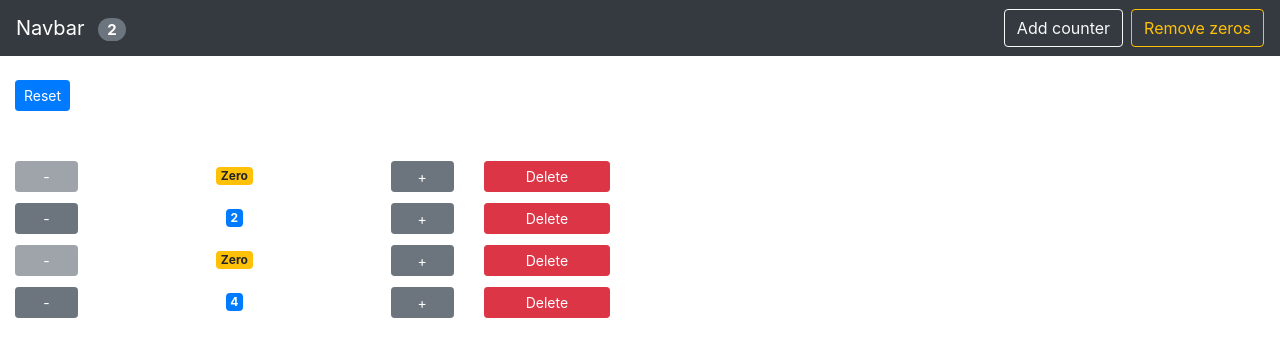
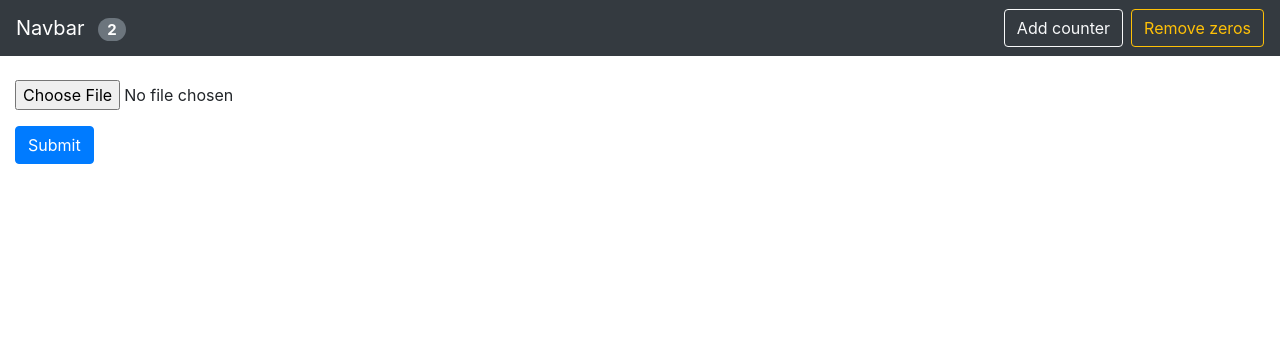
Before and after one commit to abdennour001/learn-react, a React (Create React App) app: page / in a window 1280 px wide. Shown: the top 356 px of the page. Built offline with nearby package versions, Linux system fonts and the light colour scheme.

Commit message:
test corona watch api

```diff
--- a/src/App.js
+++ b/src/App.js
@@ -2,6 +2,7 @@ import React, { Component } from "react";
 import "./App.css";
 import Counters from "./components/counters";
 import NavBar from "./components/navbar";
+import ArticleForm from "./components/article";
 
 class App extends Component {
     state = {
@@ -34,13 +35,7 @@ class App extends Component {
                     onRemoveZeros={this.removeZeros}
                 />
                 <main className="container-fluid mt-4">
-                    <Counters
-                        counters={this.state.counters}
-                        onIncrement={this.handleIncrement}
-                        onDecrement={this.handleDecrement}
-                        onDelete={this.handleDelete}
-                        onReset={this.handleReset}
-                    />
+                    <ArticleForm/>
                 </main>
             </React.Fragment>
         );
--- /dev/null
+++ b/src/components/article.jsx
@@ -0,0 +1,71 @@
+import React, { useState } from "react";
+import axios from "axios";
+
+const ArticleForm = () => {
+    const [attachment, setAttachment] = useState(null);
+
+    const token = "YWRtaW46YWRtaW4=";
+
+    const handlePost = e => {
+        e.preventDefault();
+
+        const attachmentFormData = new FormData();
+        attachmentFormData.append("nom", "test from axios");
+        attachmentFormData.append("extension", "image");
+        attachmentFormData.append("file", attachment, attachment.name);
+
+        const formData = new FormData();
+        formData.append("title", "test abdennour axios");
+        formData.append("content", "test abdennour axios");
+        formData.append("is_deleted", false);
+        formData.append("is_validated", false);
+        formData.append("publication_date", "2020-01-01T00:00:00Z");
+        formData.append("attachment.nom", "attachmentFormData");
+        formData.append("attachment.extension.", "image");
+        formData.append("attachment.file", attachment, attachment.name);
+        formData.append("editor", 1);
+
+        axios
+            .post(
+                "https://cors-anywhere.herokuapp.com/https://corona-watch-api.herokuapp.com/corona-watch-api/v1/feeds/articles/",
+                formData,
+                {
+                    headers: {
+                        Authorization: "Basic " + token,
+                        Accept: "application/json"
+                    }
+                }
+            )
+            .then(res => {
+                console.log(res.data);
+            })
+            .catch(error => {
+                console.log(error.response.data);
+            });
+    };
+
+    const updateAttachment = e => {
+        setAttachment(e.target.files[0]);
+    };
+
+    return (
+        <form encType="multipart/form-data">
+            <div className="form-group">
+                <input
+                    type="file"
+                    name="attachment"
+                    onChange={updateAttachment}
+                />
+            </div>
+            <button
+                type="submit"
+                className="btn btn-primary"
+                onClick={handlePost}
+            >
+                Submit
+            </button>
+        </form>
+    );
+};
+
+export default ArticleForm;
--- a/src/components/counter.jsx
+++ b/src/components/counter.jsx
@@ -7,7 +7,7 @@ class Counter extends Component {
 
     render() {
         return (
-            <div className="d-flex justify-content-left">
+            <div className="d-flex justify-content-center">
                 <div className="row align-items-center mb-2 w-50">
                     <div className="col-3 text-left">
                         <button
--- a/src/index.js
+++ b/src/index.js
@@ -3,7 +3,6 @@ import ReactDOM from "react-dom";
 import "./index.css";
 import App from "./App";
 import * as serviceWorker from "./serviceWorker";
-import axios from "axios";
 import "bootstrap/dist/css/bootstrap.css";
 
 ReactDOM.render(
```
